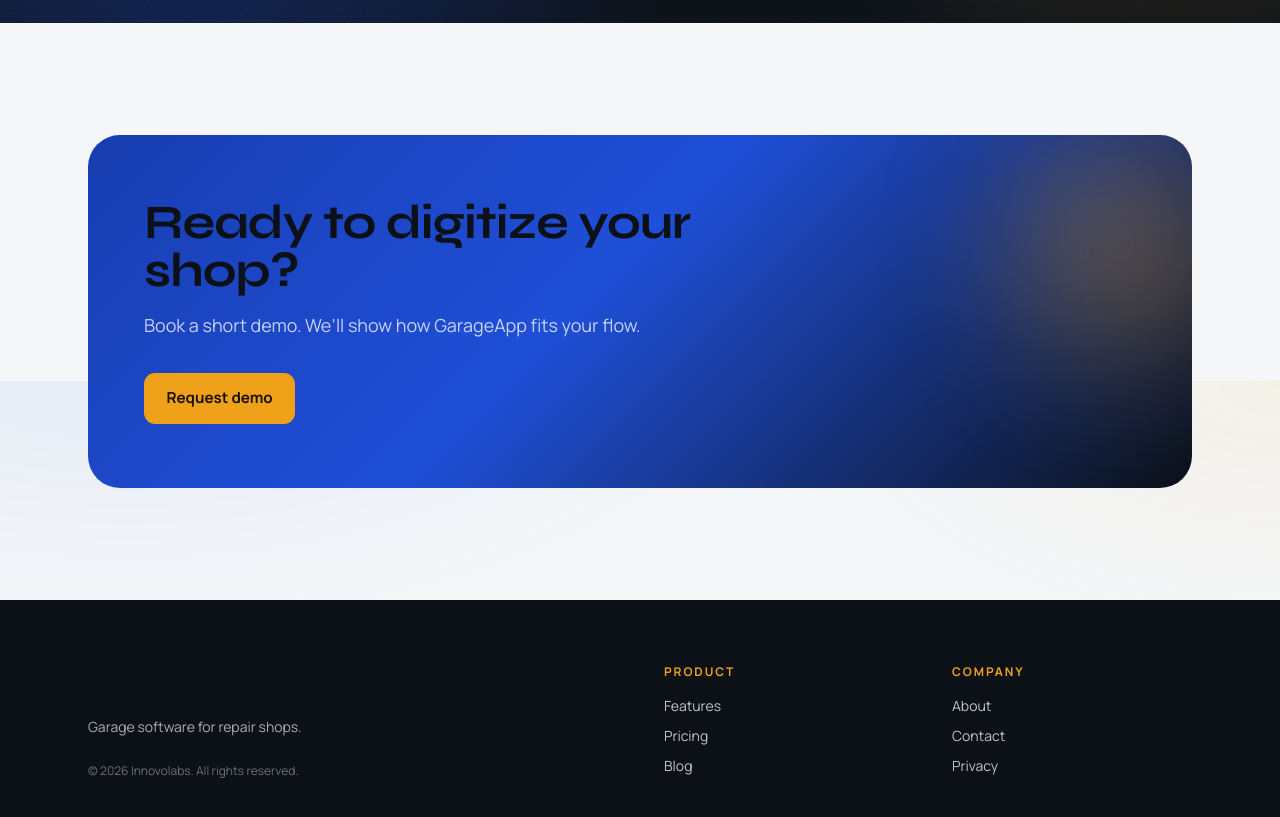
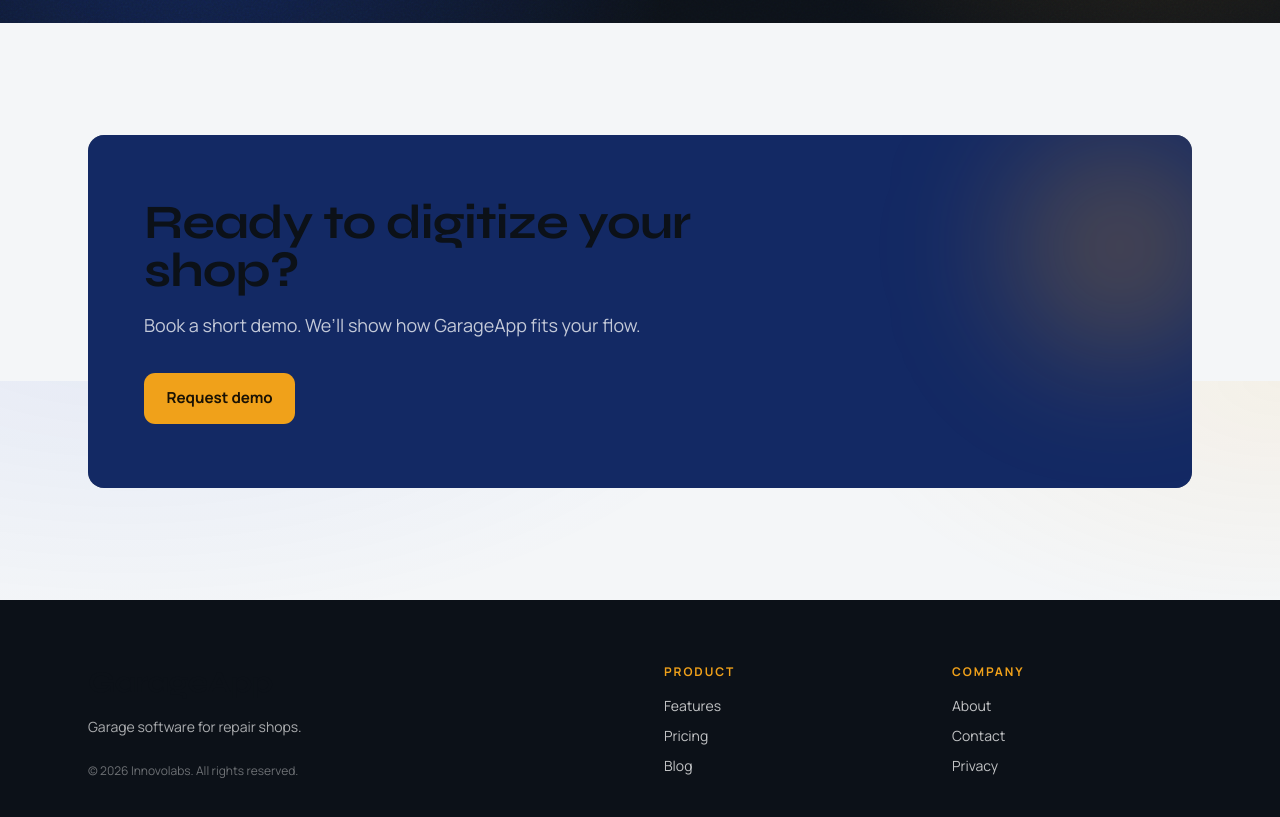
Before and after one commit to Innovolabs-NL/garageapp-website, a Next.js app: page /en in a window 1280 px wide. Shown: the part 2019-2836 px from the top of the page. Built offline with nearby package versions, Linux system fonts and the light colour scheme; no server answers.

Commit message:
Simplify final CTA band to solid night + primary wash.

```diff
--- a/src/app/[locale]/page.tsx
+++ b/src/app/[locale]/page.tsx
@@ -133,8 +133,9 @@
 
       <section className="mx-auto max-w-6xl px-4 py-24 sm:px-6 sm:py-28">
         <FadeUp>
-          <div className="relative overflow-hidden rounded-[2rem] bg-[linear-gradient(135deg,#183db0_0%,#1f4fd8_45%,#0c1118_100%)] px-8 py-14 text-white sm:px-14 sm:py-16">
-            <div className="absolute -right-10 top-0 h-56 w-56 rounded-full bg-accent/30 blur-3xl" />
+          <div className="relative overflow-hidden rounded-2xl bg-night px-8 py-14 text-white sm:px-14 sm:py-16">
+            <div className="absolute inset-0 bg-primary/40" />
+            <div className="absolute -right-10 top-0 h-56 w-56 rounded-full bg-accent/25 blur-3xl" />
             <div className="relative">
               <h2 className="max-w-2xl font-display text-3xl font-extrabold text-white sm:text-5xl">
                 {t("finalCtaTitle")}
```
